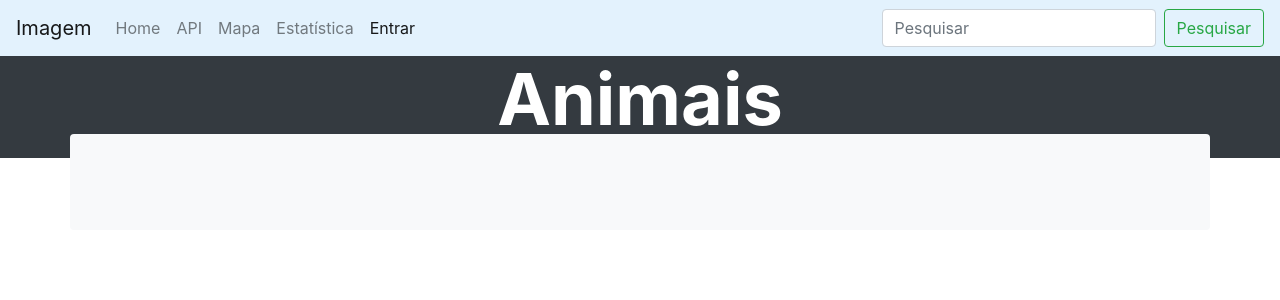
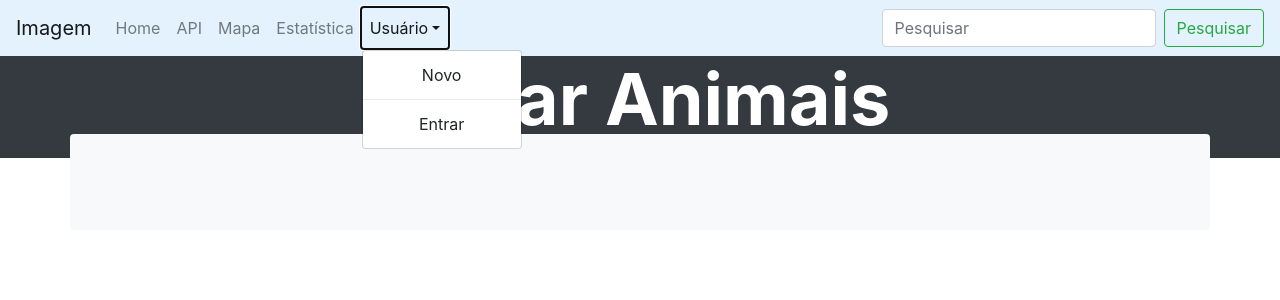
Before and after one commit to rafaelponte89/animaissos, a Django app: template templates/listar_animais.html in a window 1280 px wide, after a click on "Usuário". Shown: the top 300 px of the page. Run offline with Django 4.2, Linux system fonts and the light colour scheme; the template is opened without the code that fills it, so the values that code supplies are empty; some libraries are stand-ins or nearby versions.

```diff
--- a/api_animais/models.py
+++ b/api_animais/models.py
@@ -1,5 +1,6 @@
 from datetime import date
 from distutils.command.upload import upload
+from email.policy import default
 from  django.conf import settings
 from django.db import models
 from django.contrib.auth.models import AbstractUser
@@ -42,10 +43,10 @@ class Animal(models.Model):
 
 class Campanha(models.Model):
     data_inicial = models.DateField(default=(date.today()))
-    data_final = models.DateField()
+    data_final = models.DateField(null=True, blank = True)
     titulo = models.CharField(max_length=100, null=False, blank=False)
     finalidade = models.TextField(max_length=250, null=False, blank=False)
-    # username = models.ForeignKey(Usuario, on_delete=models.CASCADE)
+    username = models.ForeignKey(Usuario, on_delete=models.CASCADE, default = 2)
     #animal = models.ForeignKey(Animal, on_delete = models.CASCADE)
 
     def __str__(self):
--- a/templates/base.html
+++ b/templates/base.html
@@ -2,7 +2,7 @@
 
 
 <!DOCTYPE html>
-<html lang="en">
+<html lang="pt-br">
 
 <head>
     <meta charset="UTF-8">
@@ -38,28 +38,51 @@
                 </li>
 
                 {% if request.user.is_authenticated %}
-
-
-                <li class="nav-item">
-
-                    <a href="{% url 'registerCampaign' %}" class="nav-link">Campanha</a>
+                <li class="nav-item dropdown">
+                    <a class="nav-link dropdown-toggle text-center" data-toggle="dropdown" href="#" role="button"
+                        aria-haspopup="true" aria-expanded="false">Campanhas</a>
+                    <div class="dropdown-menu">
+                        <a class="dropdown-item nav-link text-center" href="{% url 'iniciar_campanha' %}">Iniciar</a>
+                        <a class="dropdown-item text-center" href="{% url 'listar_campanhas' %}"
+                        >Minhas Campahas</a>
+                    </div>
                 </li>
 
                 <li class="nav-item dropdown">
-                    <a class="nav-link dropdown-toggle" data-toggle="dropdown" href="#" role="button"
+                    <a class="nav-link dropdown-toggle text-center" data-toggle="dropdown" href="#" role="button"
+                        aria-haspopup="true" aria-expanded="false">Animais</a>
+                    <div class="dropdown-menu">
+                        <a class="dropdown-item text-center" href="{% url 'cadastrar_animais' %}"
+                            >Cadastrar</a>
+                        <a class="dropdown-item text-center" href="{% url 'listar_animais' %}"
+                        >Meus Animais</a>
+                    </div>
+                </li>
+
+                <li class="nav-item dropdown">
+                    <a class="nav-link dropdown-toggle text-center" data-toggle="dropdown" href="#" role="button"
                         aria-haspopup="true" aria-expanded="false">Usuário</a>
                     <div class="dropdown-menu">
-                        <a class="dropdown-item" href="{% url 'perfil' request.user.pk %}" class="nav-link">Perfil</a>
+                        <a class="dropdown-item text-center" href="{% url 'perfil' request.user.pk %}"
+                            class="nav-link">{{ request.user.email }}</a>
 
                         <div class="dropdown-divider"></div>
-                        <a class="dropdown-item" href="{% url 'logout' %}" class="nav-link">Logout</a>
+                        <a class="dropdown-item text-center" href="{% url 'logout' %}" class="nav-link">Sair</a>
                     </div>
                 </li>
 
 
                 {% else %}
-                <li class="nav-item">
-                    <a href="{% url 'login' %}" class="nav-link active">Entrar</a>
+                <li class="nav-item dropdown">
+                    <a class="nav-link dropdown-toggle text-center" data-toggle="dropdown" href="#" role="button"
+                        aria-haspopup="true" aria-expanded="false">Usuário</a>
+                    <div class="dropdown-menu">
+                        <a class="dropdown-item text-center" href="{% url 'register'%}"
+                            class="nav-link">Novo</a>
+
+                        <div class="dropdown-divider"></div>
+                        <a class="dropdown-item text-center" href="{% url 'login' %}" >Entrar</a>
+                    </div>
                 </li>
                 <!-- <li class="nav-item">
                     <a href="{% url 'register' %}" class="nav-link">Registro</a>
@@ -75,6 +98,17 @@
             </form>
         </div>
     </nav>
+
+    <div class="landing bg-dark">
+        <div class="container">
+            <div class="row align-items-center justify-content-center">
+                <div class="col-sm-12 col-lg-6 text-center">
+                    <h1 class="text-white font-weight-bold display-3 mb-3">{% block title %} {% endblock title%}</h1>
+                </div>
+            </div>
+        </div>
+    </div>
+    <br>
 
 
     {% block content %}
--- a/templates/listar_animais.html
+++ b/templates/listar_animais.html
@@ -1,24 +1,30 @@
 {% extends 'base.html' %}
 {% load crispy_forms_tags %}
 
+{% block title %}
+ Listar Animais
+{% endblock title %}
+
 {% block content %}
-
-<div class="landing bg-dark">
-    <div class="container">
-        <div class="row align-items-center justify-content-center">
-            <div class="col-sm-12 col-lg-6 text-center">
-                <h1 class="text-white font-weight-bold display-3 mb-3">Animais </h1>
-            </div>
-        </div>
-    </div>
-</div>
-<br>
 <div class="container bg-light mt-n5 p-5 rounded">
     <div class="row">
         <div class="col-12">
             {% for animal in animais %}
                 <div>
-                    {{ animal.apelido_animal}}
+                    Apelido: {{ animal.apelido_animal}}
+                </div>
+                <div>
+                    Situação:
+                    {% if animal.sit_animal == 'R' %}
+                       Rua
+                    {% elif animal.sit_animal == 'L' %}
+                       Lar Temporário
+                    {% elif animal.sit_animal == 'T' %}
+                        Tratamento
+                    {% elif animal.sit_animal == 'A' %}
+                        Adotado
+                    {% endif %}
+
                 </div>
                 <div>
                     <img src="/media/{{ animal.img_animal }}">
```
Also changed, not shown: app_animais/forms.py (+6 -4 lines), app_animais/urls.py (+5 -4 lines), app_animais/views.py (+14 -6 lines), templates/cad_animal.html (deleted, +0 -19 lines), templates/cadastrar_animal.html (+5 -10 lines), templates/cadastrar_campanha.html (+9 -10 lines), templates/listar_campanhas.html (added, +30 -0 lines), templates/register.html (+4 -10 lines), api_animais/migrations/0005_campanha_username_alter_campanha_data_inicial_and_more.py (added), api_animais/migrations/0006_alter_campanha_data_final.py (added).
